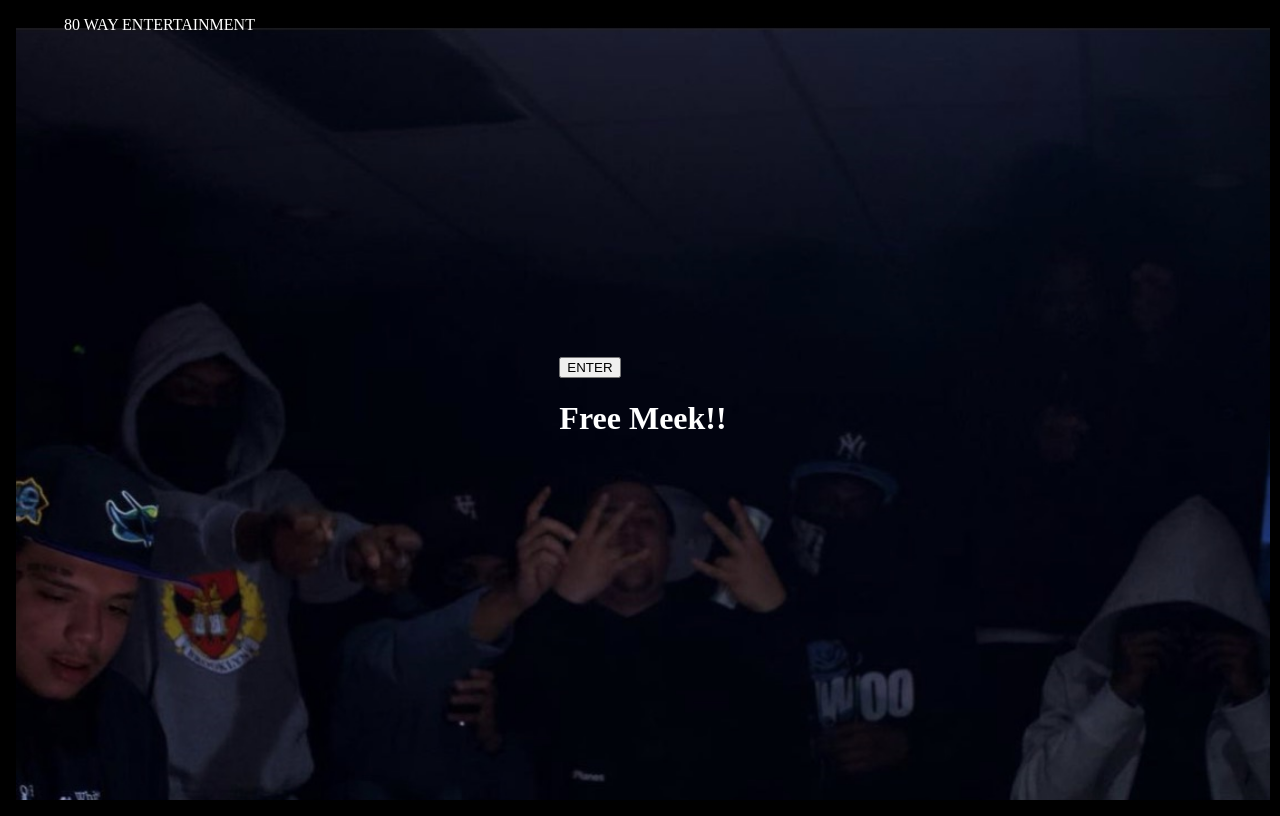
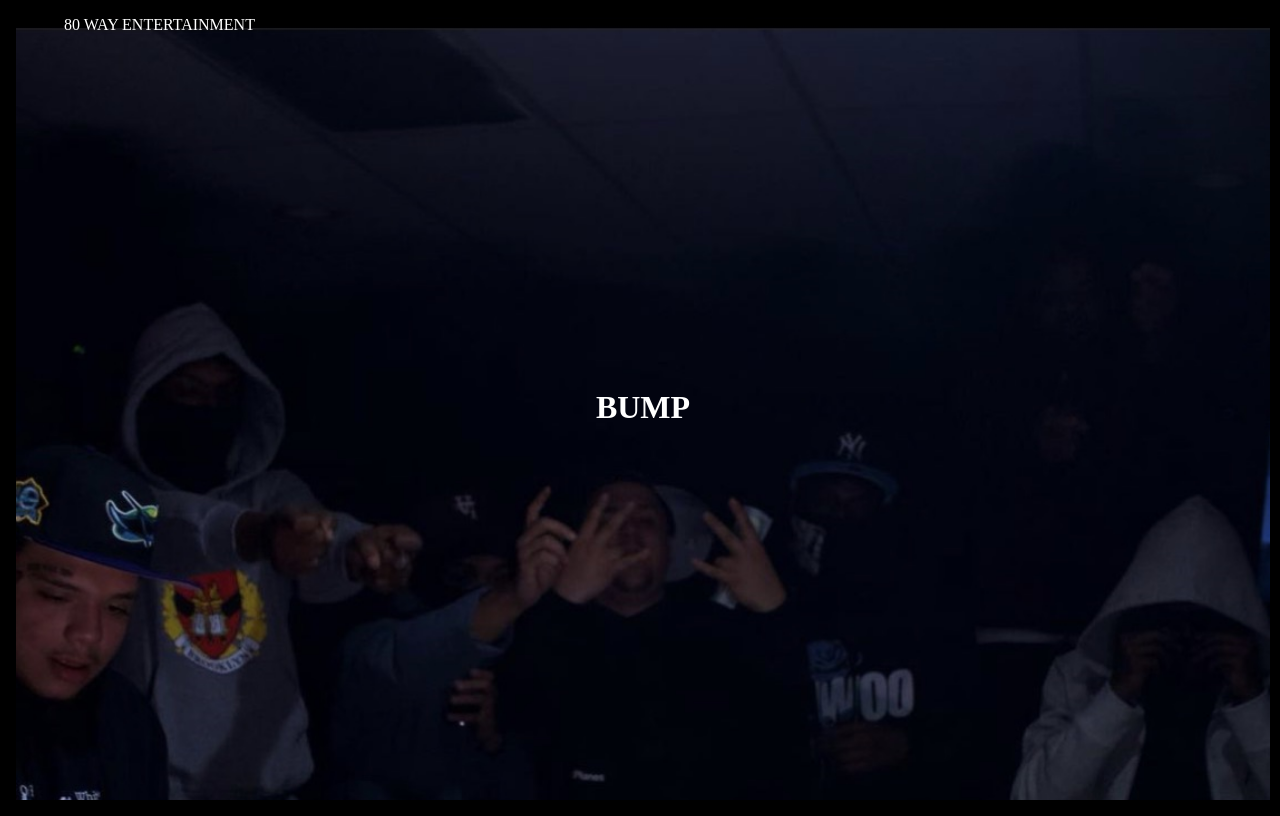
Before and after one commit to shadymo/shadymo.github.io, a plain HTML site: page index.html in a window 1280 px wide. Drawn offline with Linux system fonts and the light colour scheme.

Commit message:
minor text change

```diff
--- a/index.html
+++ b/index.html
@@ -14,8 +14,8 @@
         <div id="app">
 
           <div id="welcome-screen">
-            <button id="start">ENTER</button>
-            <h1>Free Meek!!</h1>
+
+            <h1 id="start">BUMP</h1>
           </div>
 
             <div id="song-holder">
--- a/style.css
+++ b/style.css
@@ -8,6 +8,9 @@ header{
 }
 .song-name{
   color:white
+}
+#start{
+  color:white;
 }
 #app{
     border: 3px solid black;
```
